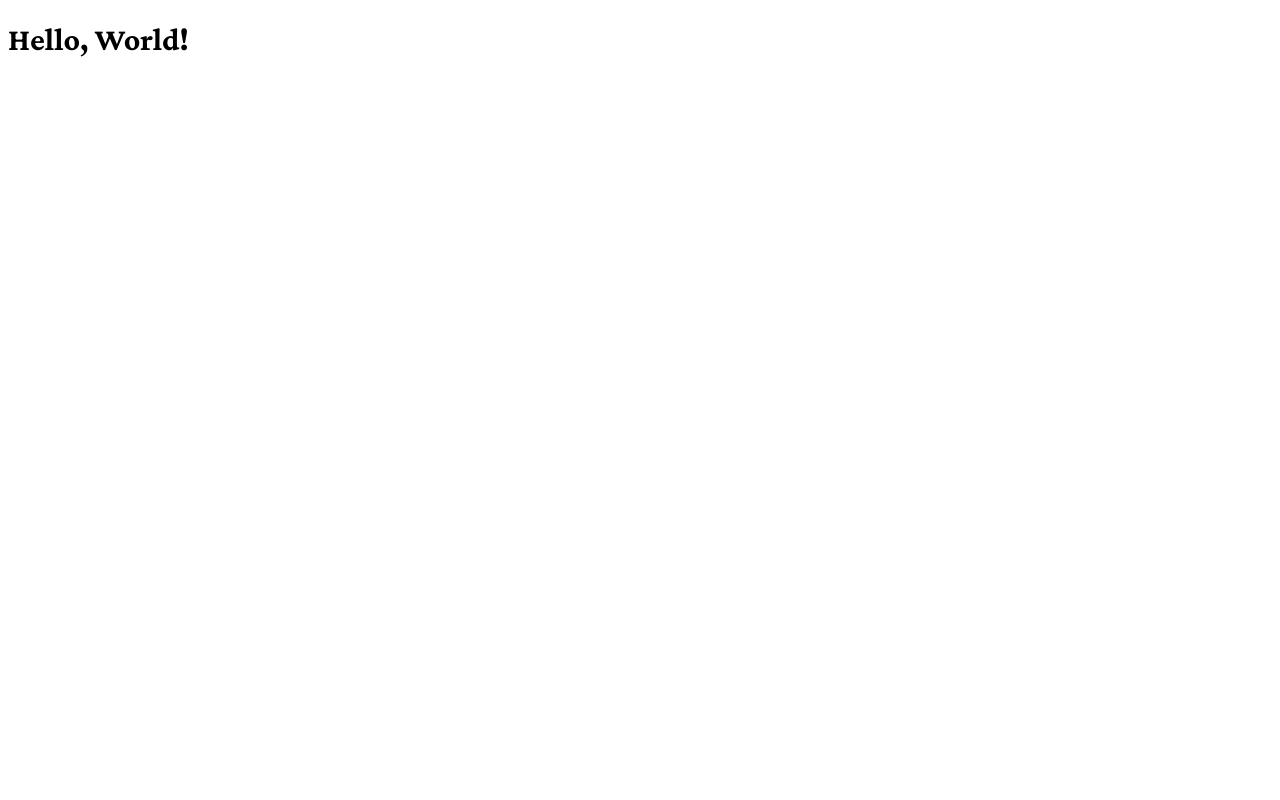
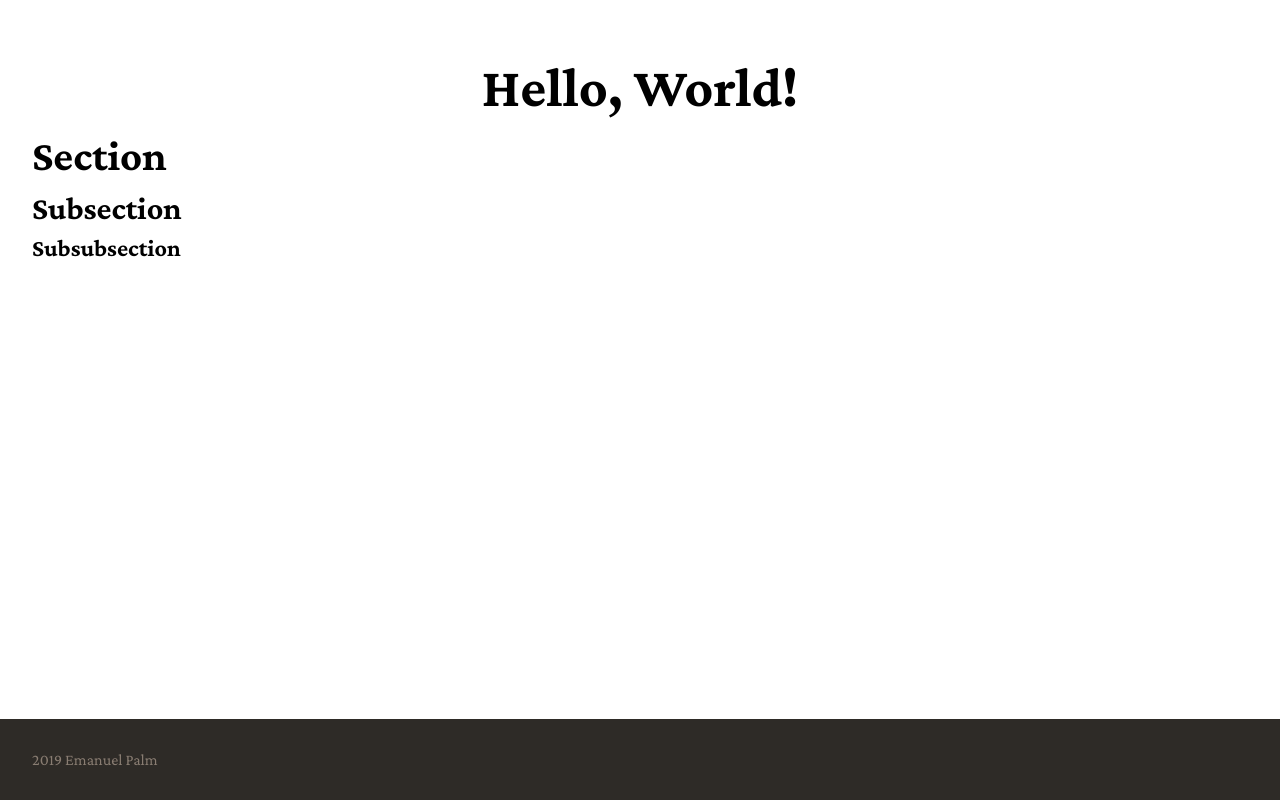
Before and after one commit to emanuelpalm/website, a plain HTML site: page index.html in a window 1280 px wide. Drawn offline with nearby package versions, Linux system fonts and the light colour scheme.

Commit message:
Start work on main layout

```diff
--- a/index.html
+++ b/index.html
@@ -6,7 +6,19 @@
 	<link rel="stylesheet" type="text/css" href="styles/garden.css">
 </head>
 <body>
+	<menu>
 
-   <h1>Hello, World!</h1>
+	</menu>
+	<section>
+		<header>
+			<h1>Hello, World!</h1>
+		</header>
+		<h2>Section</h2>
+		<h3>Subsection</h3>
+		<h4>Subsubsection</h4>
+	</section>
+	<footer>
+		2019 Emanuel Palm
+	</footer>
 </body>
 </html>
--- a/styles/garden.css
+++ b/styles/garden.css
@@ -21,6 +21,65 @@
 	src: url("../fonts/CrimsonPro-RegularItalic.ttf") format("truetype");
 }
 
+html {
+	height: 100%;
+}
+
 body {
+	display: flex;
+	flex-direction: column;
 	font-family: "Crimson Pro", "Crimson Pro Fallback", sans-serif;
+	margin: 0;
+	height: 100%;
 }
+
+body > menu {
+	color: white;
+	height: 42pt;
+	margin: 0;
+	padding: 0;
+	position: fixed;
+	width: 100%;
+}
+
+body > section {
+	padding: 42pt 24pt 24pt 24pt;
+	flex-grow: 1;
+}
+
+body > footer {
+	background-color: #2e2b27;
+	color: #897d72;
+	margin: 0;
+	padding: 24pt;
+}
+
+h1 {
+	font-size: 42pt;
+	margin: 0 0 10.5pt 0;
+}
+
+h2 {
+	font-size: 32pt;
+	margin: 0 0 8pt 0;
+}
+
+h3 {
+	font-size: 24pt;
+	margin: 0 0 6pt 0;
+}
+
+h4 {
+	font-size: 18pt;
+	margin: 0 0 4.5pt 0;
+}
+
+header > h1 {
+	text-align: center;
+}
+
+p {
+	font-size: 16pt;
+	margin: 0 0 8pt 0;
+	text-align: justify;
+}
```
